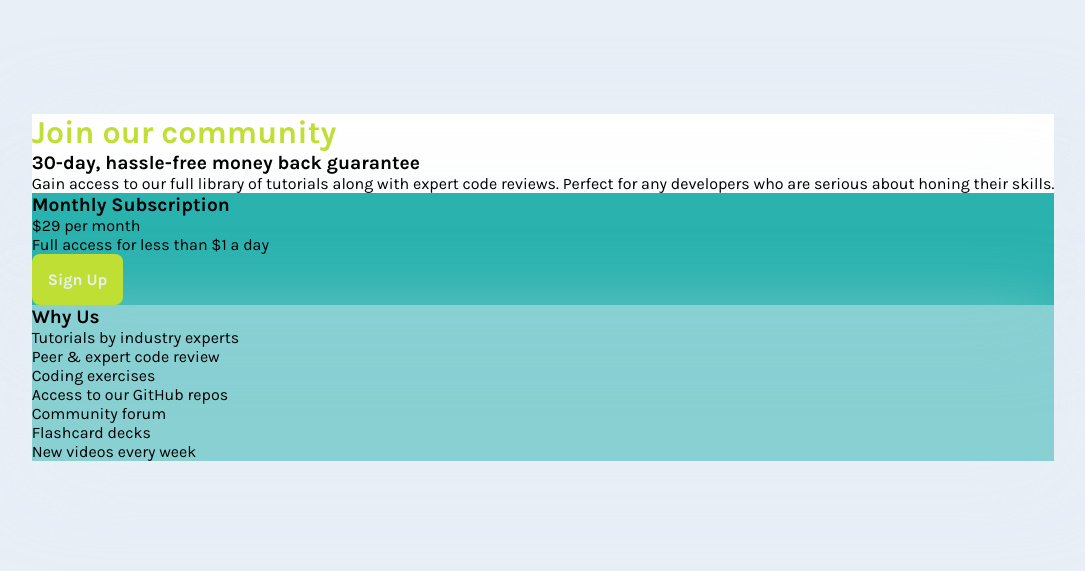
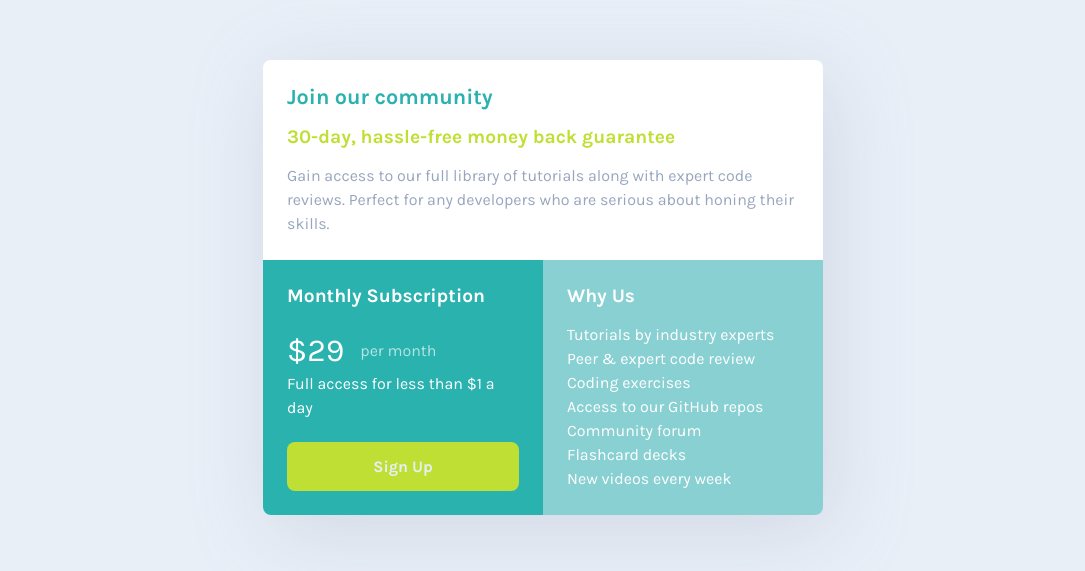
Before and after one commit to coderSeth13/FEM_SINGLE_PRICE_COMPONENT, a plain HTML site: page index.html in a window 1280 px wide. Shown: the part 113-684 px from the top of the page, without its empty margins (97-1182 px from the left). Drawn offline with Linux system fonts and the light colour scheme.

Commit message:
Style set up

```diff
--- a/index.html
+++ b/index.html
@@ -32,34 +32,39 @@
     <link rel="stylesheet" href="style.css" />
   </head>
   <body>
-    <section class="container">
+    <section class="container grid">
       <div class="card clr-bg-secondary-100">
         <h1 class="heading-1">Join our community</h1>
 
-        <h2 class="heading-2">30-day, hassle-free money back guarantee</h2>
+        <h2 class="heading-2 clr-primary-600 spacer">
+          30-day, hassle-free money back guarantee
+        </h2>
 
-        <p>
+        <p class="line-height spacer">
           Gain access to our full library of tutorials along with expert code
           reviews. Perfect for any developers who are serious about honing their
           skills.
         </p>
       </div>
 
-      <div class="card clr-bg-primary-500">
+      <div class="card grid clr-bg-primary-500">
         <h2 class="heading-2">Monthly Subscription</h2>
 
-        <div><span>&dollar;29</span> per month</div>
+        <div class="spacer flex gap flex-align-center">
+          <span class="fs-400">&dollar;29</span>
+          <span class="clr-secondary-hsl-100">per month</span>
+        </div>
 
-        <p>Full access for less than &dollar;1 a day</p>
+        <p class="line-height">Full access for less than &dollar;1 a day</p>
 
-        <button class="btn">Sign Up</button>
+        <button class="btn spacer">Sign Up</button>
       </div>
 
       <div class="card clr-bg-primary-400">
         <h2 class="heading-2">Why Us</h2>
 
-        <ul>
-          <li>Tutorials by industry experts</li>
+        <ul class="line-height">
+          <li class="spacer">Tutorials by industry experts</li>
           <li>Peer &amp; expert code review</li>
           <li>Coding exercises</li>
           <li>Access to our GitHub repos</li>
--- a/style.css
+++ b/style.css
@@ -23,12 +23,12 @@
 
   --fs-100: 1rem;
   --fs-200: 1.2rem;
-  --fs-300: 2rem;
+  --fs-300: 1.35rem;
 
   --size-100: 0.5rem;
   --size-200: ;
   --size-300: 1rem;
-  --size-400: ;
+  --size-400: 1.5rem;
   --size-500: ;
 }
 
@@ -65,7 +65,7 @@ body {
   font-family: var(--ff-primary);
   font-size: var(--fs-100);
   font-weight: var(--fw-regular);
-  color: var(--clr-);
+  color: var(--clr-secondary-400);
   background-color: var(--clr-primary-700);
 
   display: grid;
@@ -76,17 +76,32 @@ body {
 .container {
   margin-inline: var(--size-300);
   border-radius: var(--size-100);
+  box-shadow: 0.5rem 1rem 5rem hsl(var(--clr-secondary-hsl-400), 0.3);
+  max-width: 22rem;
 }
 
 .card {
+  padding: var(--size-400);
   background: var(--clr-);
-  box-shadow: 0.5rem 1rem 5rem hsl(var(--clr-secondary-hsl-200), 0.5);
+}
+
+section > div:nth-child(1) {
+  border-radius: var(--size-100) var(--size-100) 0 0;
+}
+
+section > div:nth-child(2) {
+  color: var(--clr-secondary-100);
+}
+
+section > div:nth-child(3) {
+  color: var(--clr-secondary-100);
+  border-radius: 0 0 var(--size-100) var(--size-100);
 }
 
 .heading-1 {
   font-weight: var(--fw-bold);
   font-size: var(--fs-300);
-  color: var(--clr-primary-600);
+  color: var(--clr-primary-500);
 }
 
 .heading-2 {
@@ -115,6 +130,11 @@ body {
 /* Utilities */
 .flex {
   display: flex;
+  flex-wrap: wrap;
+}
+
+.flex-align-center {
+  align-items: center;
 }
 
 .grid {
@@ -139,11 +159,27 @@ body {
 }
 
 .clr-primary-600 {
-  background: var(--clr-primary-600);
+  color: var(--clr-primary-600);
 }
 
 .clr-bg-secondary-100 {
   background: var(--clr-secondary-100);
+}
+
+.clr-secondary-hsl-100 {
+  color: hsl(var(--clr-secondary-hsl-100), 0.65);
+}
+
+.line-height {
+  line-height: 1.5;
+}
+
+.spacer {
+  margin-top: 1rem;
+}
+
+.fs-400 {
+  font-size: 2rem;
 }
 
 /* Small screen widths */
@@ -152,4 +188,29 @@ body {
 
 /* Big screen widths */
 @media (min-width: 800px) {
+  .container {
+    max-width: 35rem;
+    grid-template-columns: repeat(2, 1fr);
+    grid-template-areas:
+      "Join-communtiy Join-communtiy"
+      "Monthly-subscription Why-us";
+  }
+
+  section > div:nth-child(1) {
+    grid-area: Join-communtiy;
+  }
+
+  section > div:nth-child(2) {
+    border-radius: 0 0 0 var(--size-100);
+    grid-area: Monthly-subscription;
+  }
+
+  section > div:nth-child(3) {
+    border-radius: 0 0 var(--size-100) 0;
+    grid-area: Why-us;
+  }
+
+  .btn {
+    padding: 0.75rem;
+  }
 }
```
